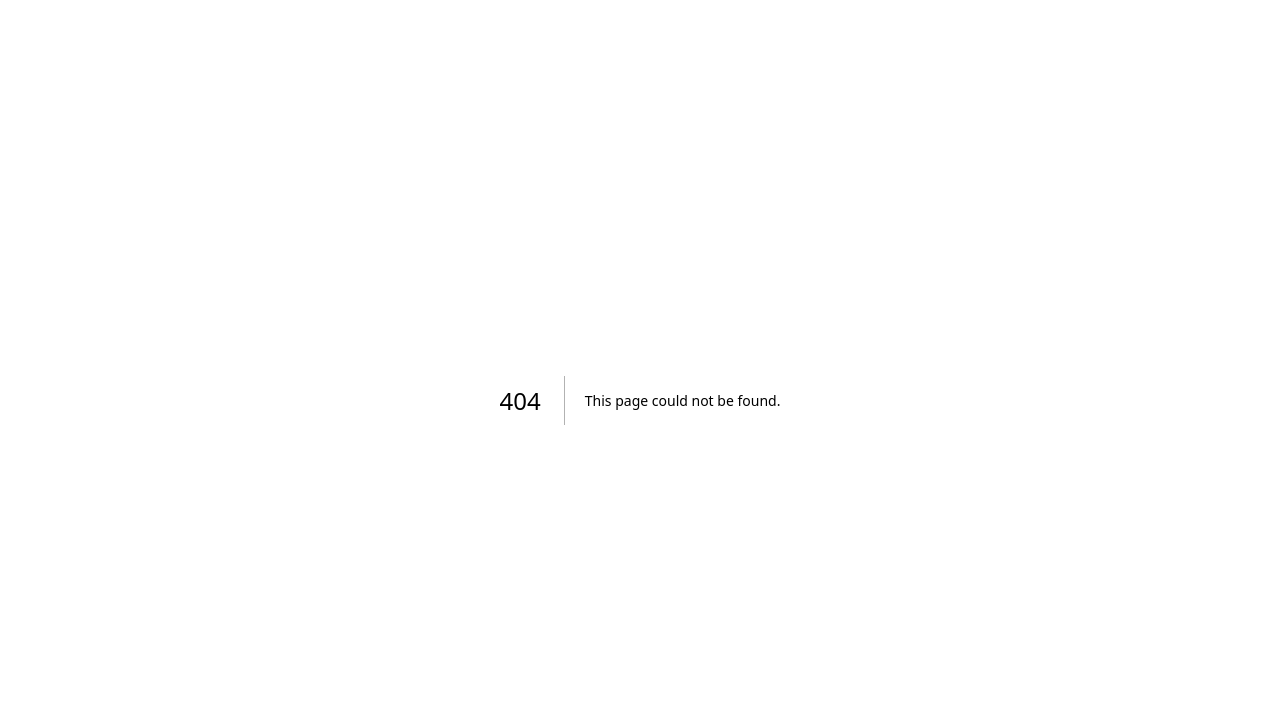
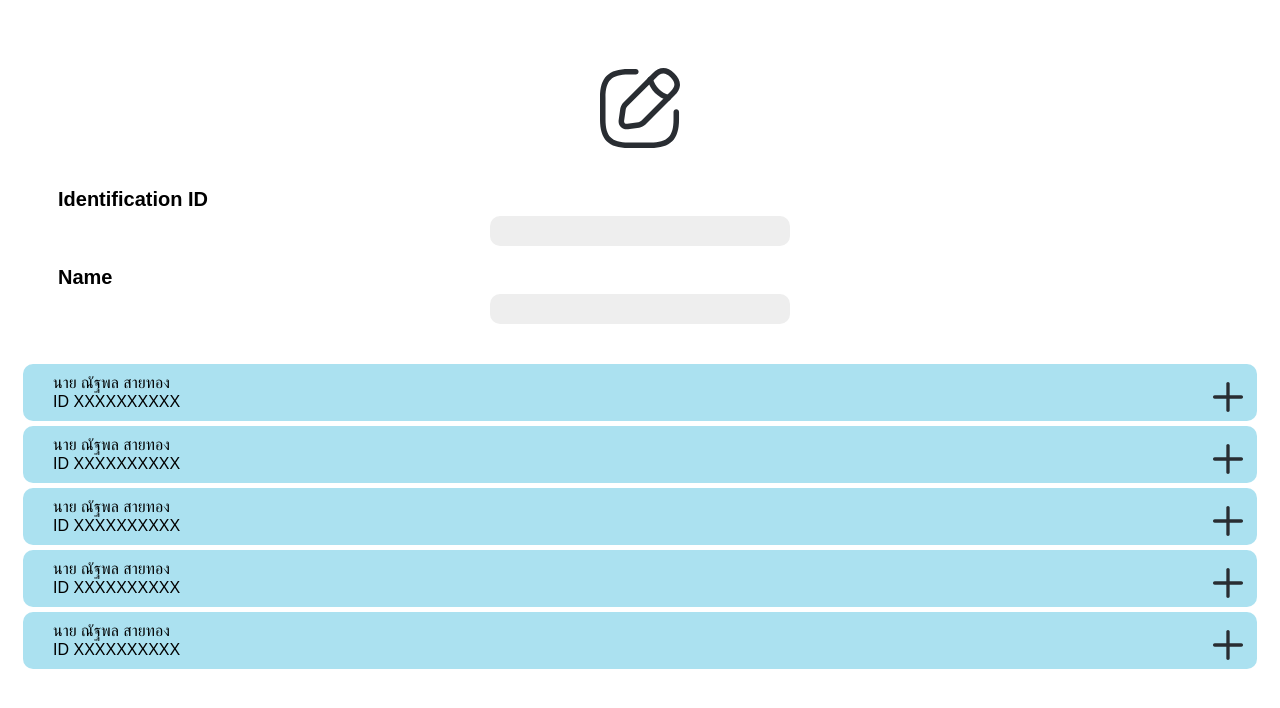
Before and after one commit to 261497-FullStackDev-Nursing-Recording/Frontend, a Next.js app: page /Addpt in a window 1280 px wide. Before the commit this address had no page. Shown: the top 708 px of the page. Built offline with nearby package versions, Linux system fonts and the light colour scheme.

Commit message:
จัดใหม่

```diff
--- a/src/app/AddPage.tsx
+++ b/src/app/Addpt/AddPage.tsx
@@ -1,9 +1,9 @@
-import Navbar from "../Component/Navbarbottom";
+import Navbar from "../../Component/Navbarbottom";
 import "./AddPage.css";
 import React, { useState } from "react";
 import CheckIcon from "@mui/icons-material/Check";
 
-export default function Home() {
+export default function Addpt() {
   const DuplicateBoxes = (count: number) => {
     const boxes = [];
     for (let i: number = 0; i < count; i++) {
--- /dev/null
+++ b/src/app/Addpt/page.tsx
@@ -0,0 +1,9 @@
+"use client";
+import React from "react";
+
+import Addpt from "./AddPage";
+type Props = {};
+
+export default function page({}: Props) {
+	return <Addpt />;
+}
--- a/src/app/InformPage.jsx
+++ b/src/app/Inform/InformPage.jsx
@@ -1,4 +1,4 @@
-import Navbar from "../Component/Navbarbottom";
+import Navbar from "../../Component/Navbarbottom";
 import "./InformPage.css";
 // import "../Component/textarea.js" ;
 
--- /dev/null
+++ b/src/app/Inform/page.tsx
@@ -0,0 +1,9 @@
+"use client";
+import React from "react";
+
+import Inform from "./InformPage";
+type Props = {};
+
+export default function page({}: Props) {
+	return <Inform />;
+}
--- /dev/null
+++ b/src/app/Login/page.tsx
@@ -0,0 +1,9 @@
+"use client";
+import React from "react";
+
+import Login from "./LoginPage";
+type Props = {};
+
+export default function page({}: Props) {
+	return <Login />;
+}
--- a/src/app/page.tsx
+++ b/src/app/page.tsx
@@ -1,9 +1,9 @@
 "use client";
-import Login from "./LoginPage";
+import Login from "./Login/LoginPage";
 import Chart from "../Component/DonughnutChart";
 import Dashboard from "./Dashboard/DashboardPage";
-import Inform from "./InformPage";
-import Add from "./AddPage";
+import Inform from "./Inform/InformPage";
+import Add from "./Addpt/AddPage";
 import UserList from "./Dashboard/DataNurse";
 
 export default function Home() {
@@ -12,7 +12,7 @@ export default function Home() {
 			{/* < Login /> */}
 			{/* <Dashboard /> */}
 			{/* <Inform/> */}
-			<Login />
+			{/* <Login /> */}
 			{/* <Chart /> */}
 			{/* <Dashboard /> */}
 			{/* <Inform /> */}
```
Also changed, not shown: src/app/Addpt/AddPage.css (renamed from src/app/AddPage.css), src/app/Inform/InformPage.css (renamed from src/app/InformPage.css), src/app/Login/LoginPage.css (renamed from src/app/LoginPage.css), src/app/Login/LoginPage.tsx (renamed from src/app/LoginPage.tsx).
